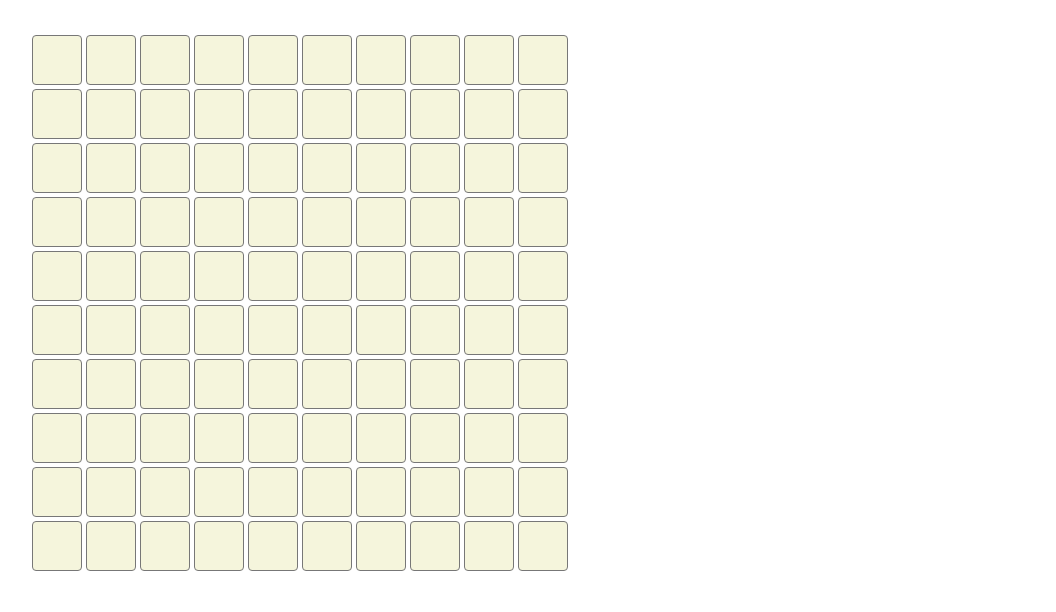
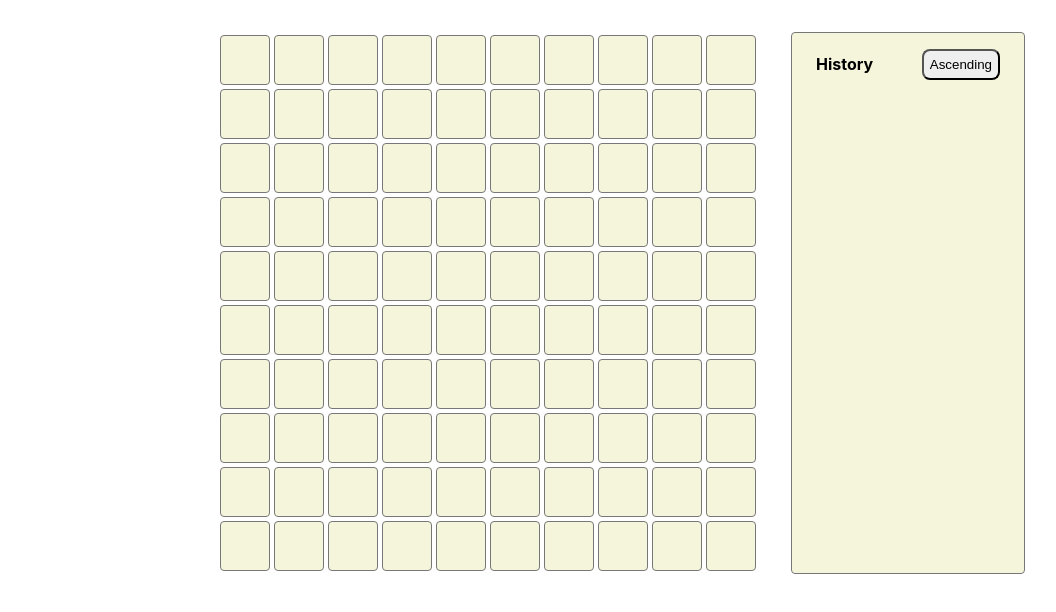
Before and after one commit to mentor-us/web_deeplink, a React (Create React App) app: page /web-nang-cao-19-3/gomoku-game in a window 1280 px wide. Shown: the top 612 px of the page, without its empty margins (3-1059 px from the left). Built offline with nearby package versions, Linux system fonts and the light colour scheme.

Commit message:
add sorting time on each move!

```diff
--- a/src/pages/PersonalExercises/GomokuGame/GomokuGame.module.css
+++ b/src/pages/PersonalExercises/GomokuGame/GomokuGame.module.css
@@ -1,3 +1,44 @@
 .container {
     padding: 32px;
+    display: flex;
+    justify-content: center;
+    flex-direction: row;
 }
+
+.historyContainer {
+    padding: 0px 16px;
+    background-color: beige;
+    margin: 0px 32px;
+    border: 1px solid #777;
+    border-radius: 4px;
+    width: 200px;
+}
+
+.historyList {
+    overflow-y: scroll;
+    height: 450px;
+}
+
+.historyItem {
+    padding: 0 4px;
+}
+
+.currentMove {
+    color: green;
+    font-weight: bold;
+}
+
+.historyHeader{
+    display: flex;
+    flex-direction: row;
+    justify-content: space-between;
+    align-items: center;
+    margin: 0 8px;
+}
+
+.buttonSorting {
+    height: fit-content;
+    width: fit-content;
+    padding: 6px;
+    border-radius: 8px;
+}
--- a/src/pages/PersonalExercises/GomokuGame/GomokuGame.tsx
+++ b/src/pages/PersonalExercises/GomokuGame/GomokuGame.tsx
@@ -1,15 +1,17 @@
 import React, { useEffect, useMemo, useState } from 'react';
+import clsx from 'clsx';
 import Square from './Square/Square';
 import styles from './GomokuGame.module.css';
-import { Flag, SquareModel } from './models';
+import { Flag, HistoryModel, PointModel, SquareModel } from './models';
 import Helper from './helper';
 
 const WIN_MARK = 5;
 
 export default function GomokuGame() {
   const [boards, setBoards] = useState<Array<Array<SquareModel>>>(Helper.initBoard(10, 10));
-
+  const [histories, setHistories] = useState<HistoryModel[]>([]);
   const [currentPlayer, setCurrentPlayer] = useState<Flag>(Flag.X);
+  const [ascending, setAscending] = useState<boolean>(false);
 
   const onPressSquare = (x:  number, y: number, item: SquareModel)=>{
     const newMove = {flag: currentPlayer}
@@ -17,14 +19,22 @@ export default function GomokuGame() {
     newBoards[x][y] = newMove;
     setBoards(newBoards);
     setCurrentPlayer(currentPlayer === Flag.O ? Flag.X : Flag.O);
+    const currentTime  = new Date();
+    console.log(currentTime.toTimeString().split(' ')[0]);
+
+    setHistories(prev => [{player: currentPlayer, point: {_x: x, _y: y}, time: currentTime.toTimeString().split(' ')[0]}, ...prev])
   }
 
   const renderSquare = (item: SquareModel, x: number, y: number)=>{
     return <Square data={item} onPress={()=>onPressSquare(x, y, item)}/>
   }
 
+  const handleSortingHistory = ()=> {
+    setAscending(prev => !prev);
+    setHistories(prev => prev.reverse());
+  }
+
   console.log("@DUKE_Reload");
-
   return (
     <div className={styles.container}>
         <table>
@@ -34,6 +44,23 @@ export default function GomokuGame() {
             })
           }
         </table>
+        <div className={styles.historyContainer}>
+            <div className={styles.historyHeader}>
+              <h4>History</h4>
+              <button onClick={handleSortingHistory} className={styles.buttonSorting}>{ascending ? "Descending" : "Ascending"}</button>
+            </div>
+            <div className={styles.historyList}>
+              {histories.map((item, index) => {
+
+                  return(
+                    <p className={clsx(styles.historyItem, {[styles.currentMove]: (!ascending && index === 0) || (ascending && index === histories.length - 1)})}>
+                      {`${Flag[item.player]}:   (${item.point._x}, ${item.point._y}) at ${item.time}`}
+                    </p>
+                  )
+                })
+              }
+            </div>
+        </div>
     </div>
   )
 }
--- a/src/pages/PersonalExercises/GomokuGame/Square/Square.tsx
+++ b/src/pages/PersonalExercises/GomokuGame/Square/Square.tsx
@@ -22,11 +22,12 @@ const Square = ({data, onPress}:Props) => {
         return <></>;
     }
   }
+  console.log("@DUKE_Reload Square");
   return (
     <button
-      disabled={!!data.flag}
+      disabled={data.flag !== null}
       onClick={onPress}
-      className={clsx(styles.button, {[styles.pressable]: !data.flag})}>
+      className={clsx(styles.button, {[styles.pressable]: data.flag === null})}>
         {renderIcon(data.flag)}
     </button>
   )
--- a/src/pages/PersonalExercises/GomokuGame/helper.ts
+++ b/src/pages/PersonalExercises/GomokuGame/helper.ts
@@ -1,4 +1,4 @@
-import { SquareModel } from "./models";
+import { PointModel, SquareModel } from "./models";
 
 class Helper {
     static initBoard(rows: number, columns: number):Array<Array<SquareModel>>{
@@ -14,7 +14,7 @@ class Helper {
         return result;
     }
 
-    static checkWin(boards: Array<Array<SquareModel>>): boolean{
+    static checkWin(boards: Array<Array<SquareModel>>, p: PointModel): boolean{
 
         return false;
     }
--- a/src/pages/PersonalExercises/GomokuGame/models.ts
+++ b/src/pages/PersonalExercises/GomokuGame/models.ts
@@ -1,5 +1,16 @@
 export enum Flag {X, O}
 
 export interface SquareModel {
-    flag: Flag.X | Flag.O | null;
+    flag: Flag.O | Flag.X | null;
 }
+
+export interface PointModel {
+    _x: number;
+    _y: number;
+}
+
+export interface HistoryModel {
+    point: PointModel;
+    player: Flag.O | Flag.X;
+    time?: string;
+}
```
